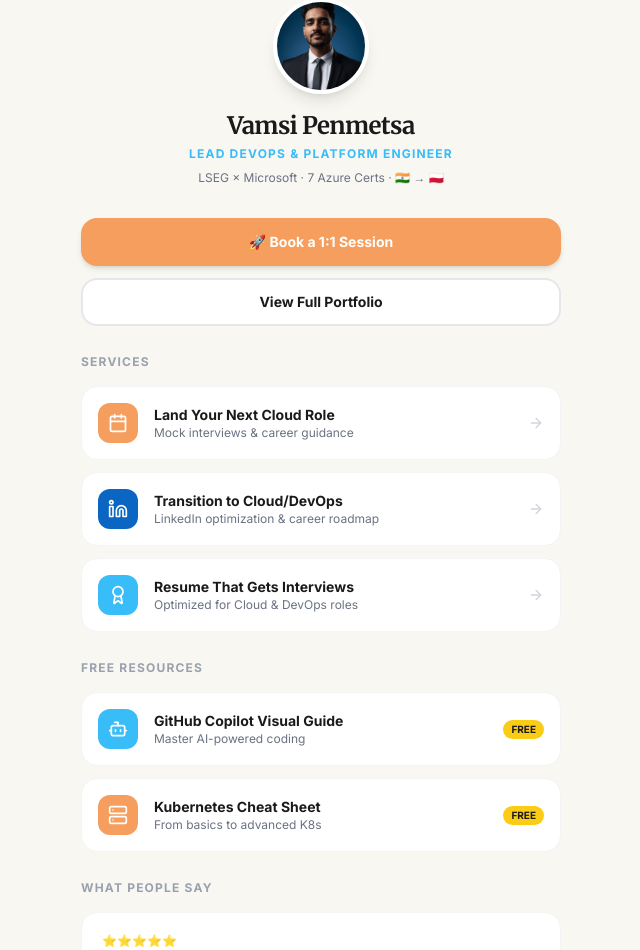
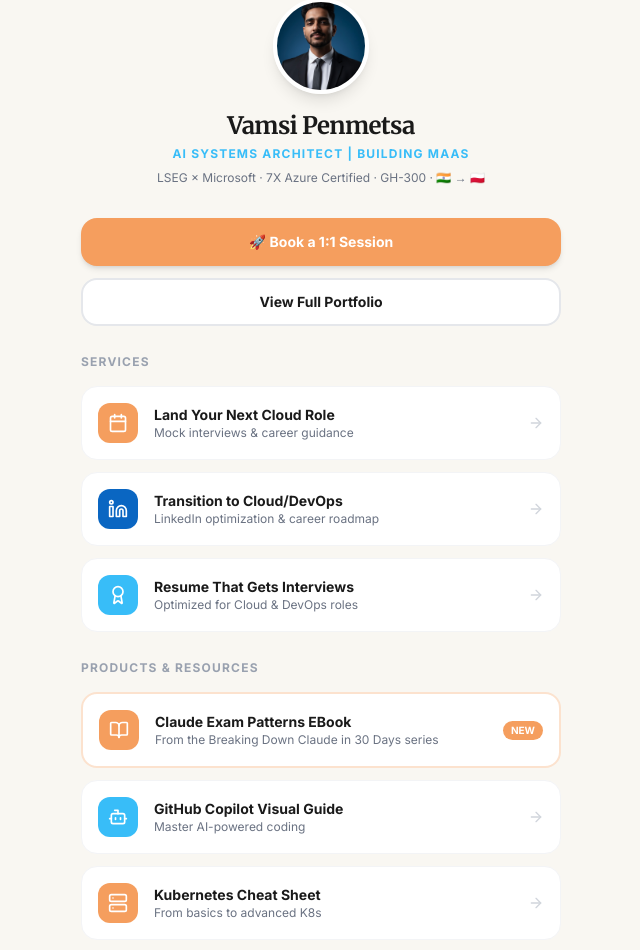
Before and after one commit to vamsipenmetsa/vamsipenmetsa-portfolio, a React (Vite) app: page /vamsipenmetsa-portfolio/links in a window 1280 px wide. Shown: the part 50-1000 px from the top of the page, without its empty margins (319-959 px from the left). Built offline with nearby package versions, Linux system fonts and the light colour scheme.

Commit message:
feat: update links page — AI Systems Architect role, Claude EBook, newsletter, remove FREE labels

```diff
--- a/src/Links.jsx
+++ b/src/Links.jsx
@@ -13,8 +13,8 @@
           className="w-24 h-24 rounded-full border-4 border-white shadow-lg mx-auto object-cover object-[center_20%] mb-4"
         />
         <h1 className="text-2xl font-serif font-bold text-ali-heading">Vamsi Penmetsa</h1>
-        <p className="text-xs font-bold tracking-widest uppercase text-ali-blue-dark mt-1">Lead DevOps & Platform Engineer</p>
-        <p className="text-xs text-gray-500 mt-2">LSEG × Microsoft · 7 Azure Certs · 🇮🇳 → 🇵🇱</p>
+        <p className="text-xs font-bold tracking-widest uppercase text-ali-blue-dark mt-1">AI Systems Architect | Building MaaS</p>
+        <p className="text-xs text-gray-500 mt-2">LSEG × Microsoft · 7X Azure Certified · GH-300 · 🇮🇳 → 🇵🇱</p>
       </div>
 
       {/* Links */}
@@ -70,8 +70,20 @@
           <ArrowRight size={16} className="text-gray-300 flex-shrink-0" />
         </a>
 
-        {/* Divider — Free Resources */}
-        <p className="text-xs font-bold text-gray-400 uppercase tracking-widest pt-4 pb-1">Free Resources</p>
+        {/* Divider — Products & Resources */}
+        <p className="text-xs font-bold text-gray-400 uppercase tracking-widest pt-4 pb-1">Products & Resources</p>
+
+        <a href="https://vamsipenmetsa.gumroad.com/l/claude" target="_blank" rel="noopener noreferrer"
+          className="flex items-center gap-4 w-full bg-white rounded-2xl p-4 border-2 border-ali-orange/30 hover:shadow-lg hover:-translate-y-0.5 transition-all relative">
+          <div className="w-10 h-10 bg-ali-orange rounded-xl flex items-center justify-center flex-shrink-0">
+            <BookOpen size={20} className="text-white" />
+          </div>
+          <div className="flex-1 min-w-0">
+            <p className="font-bold text-sm text-ali-heading">Claude Exam Patterns EBook</p>
+            <p className="text-xs text-gray-500">From the Breaking Down Claude in 30 Days series</p>
+          </div>
+          <span className="text-[10px] font-bold px-2 py-0.5 bg-ali-orange text-white rounded-full flex-shrink-0">NEW</span>
+        </a>
 
         <a href="https://vamsipenmetsa.gumroad.com/l/ryfhqh" target="_blank" rel="noopener noreferrer"
           className="flex items-center gap-4 w-full bg-white rounded-2xl p-4 border border-gray-100 hover:shadow-lg hover:-translate-y-0.5 transition-all relative">
@@ -82,7 +94,7 @@
             <p className="font-bold text-sm text-ali-heading">GitHub Copilot Visual Guide</p>
             <p className="text-xs text-gray-500">Master AI-powered coding</p>
           </div>
-          <span className="text-[10px] font-bold px-2 py-0.5 bg-ali-yellow text-ali-heading rounded-full flex-shrink-0">FREE</span>
+          <ArrowRight size={16} className="text-gray-300 flex-shrink-0" />
         </a>
 
         <a href="https://vamsipenmetsa.gumroad.com/l/knioda" target="_blank" rel="noopener noreferrer"
@@ -94,7 +106,19 @@
             <p className="font-bold text-sm text-ali-heading">Kubernetes Cheat Sheet</p>
             <p className="text-xs text-gray-500">From basics to advanced K8s</p>
           </div>
-          <span className="text-[10px] font-bold px-2 py-0.5 bg-ali-yellow text-ali-heading rounded-full flex-shrink-0">FREE</span>
+          <ArrowRight size={16} className="text-gray-300 flex-shrink-0" />
+        </a>
+
+        <a href="https://www.linkedin.com/build-relation/newsletter-follow?entityUrn=7460975088108978176" target="_blank" rel="noopener noreferrer"
+          className="flex items-center gap-4 w-full bg-white rounded-2xl p-4 border border-[#0A66C2]/20 hover:shadow-lg hover:-translate-y-0.5 transition-all">
+          <div className="w-10 h-10 bg-[#0A66C2] rounded-xl flex items-center justify-center flex-shrink-0">
+            <Linkedin size={20} className="text-white" />
+          </div>
+          <div className="flex-1 min-w-0">
+            <p className="font-bold text-sm text-ali-heading">The Architect's Edge</p>
+            <p className="text-xs text-gray-500">Weekly AI, cloud & platform engineering patterns</p>
+          </div>
+          <ArrowRight size={16} className="text-gray-300 flex-shrink-0" />
         </a>
 
         {/* Divider — Testimonials */}
```
